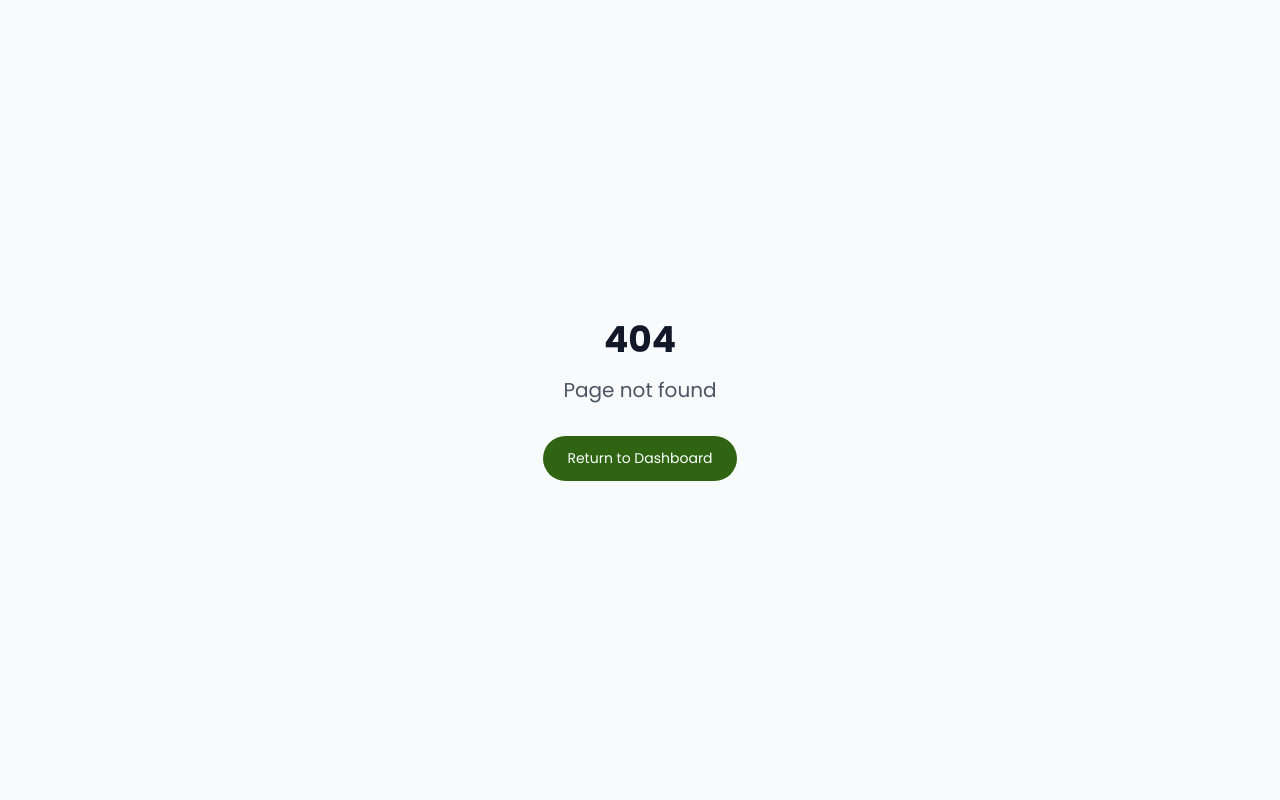
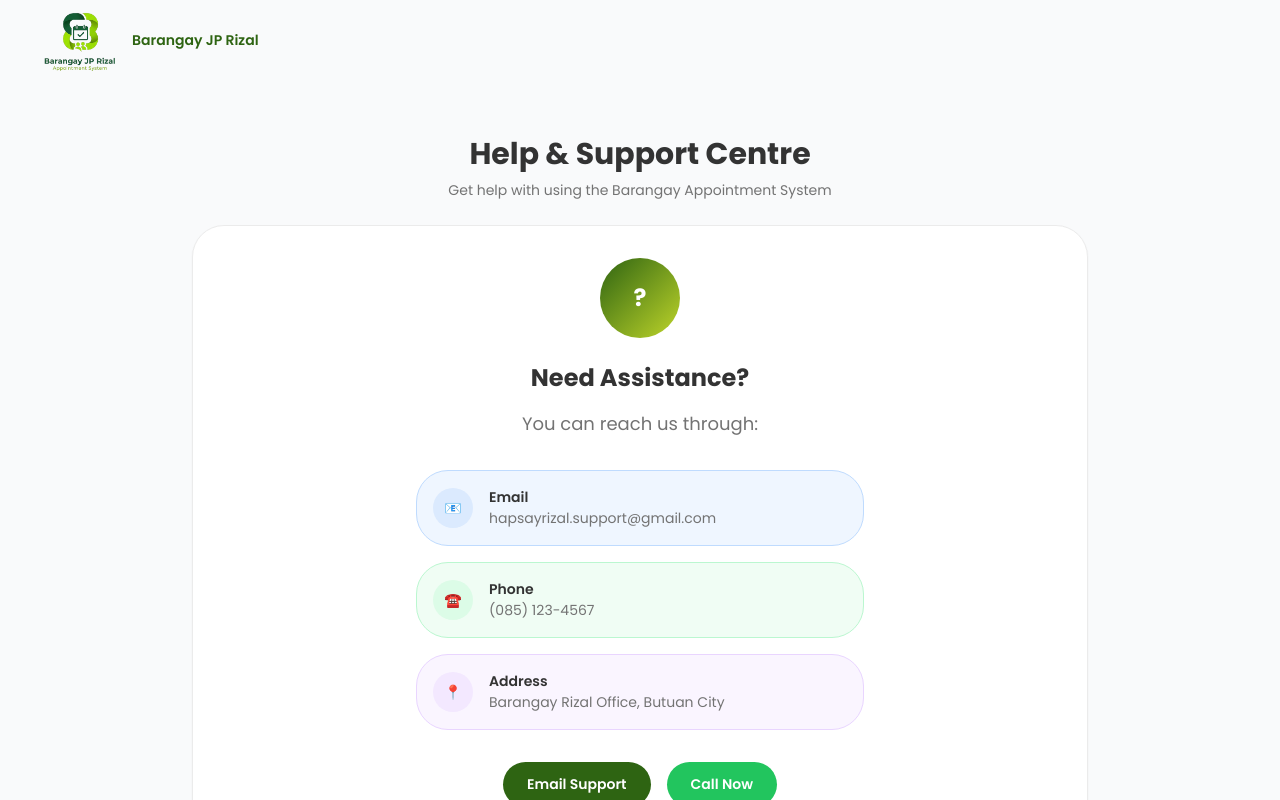
Before and after one commit to shhnny/appointment-system, a React (Vite) app: page /help-centre in a window 1280 px wide. Before the commit this address had no page. Built offline with nearby package versions, Linux system fonts and the light colour scheme.

Commit message:
feat: help page

```diff
--- a/client/App.tsx
+++ b/client/App.tsx
@@ -8,7 +8,6 @@ import HelpCentre from "./pages/HelpCentre";
 import Index from "./pages/Index";
 import NotFound from "./pages/NotFound";
 import Notifications from "./pages/Notifications";
-// import Reports from "./pages/Reports";
 import ResidentDashboard from "./pages/ResidentDashboard";
 import Settings from "./pages/Settings";
 import TimeSlots from "./pages/TimeSlots";
@@ -25,9 +24,8 @@ function App() {
         <Route path="/admin/time-slots" element={<TimeSlots />} />
         <Route path="/admin/create-time-slot" element={<CreateSlot />} />
         <Route path="/admin/appointments" element={<Appointments />} />
-        {/* <Route path="/admin/reports" element={<Reports />} /> */}
         <Route path="/admin/settings" element={<Settings />} />
-        <Route path="/admin/help" element={<HelpCentre />} />
+        <Route path="/help-centre" element={<HelpCentre />} />
         <Route path="/admin/notifications" element={<Notifications />} />
         <Route path="/resident-dashboard" element={<ResidentDashboard />} />
         <Route path="/book-appointment" element={<BookAppointment />} />
--- a/client/api/requests/time_slot.ts
+++ b/client/api/requests/time_slot.ts
@@ -37,3 +37,25 @@ export const getPublicTimeSlots = async (): Promise<{
   const response = await fetch(`${API_BASE_URL}/public/time-slots/available`);
   return await response.json();
 };
+
+export const updateTimeSlotStatus = async (params: {
+  timeslot_id: number;
+}): Promise<{
+  success: boolean;
+  message: string;
+  errors?: any;
+}> => {
+  const response = await fetch(
+    `${API_BASE_URL}/api/appointments/${params.timeslot_id}/status`,
+    {
+      method: "PUT",
+      headers: {
+        Accept: "application/json",
+        "Content-Type": "application/json",
+      },
+      body: JSON.stringify(params),
+    },
+  );
+
+  return await response.json();
+};
--- a/client/pages/HelpCentre.tsx
+++ b/client/pages/HelpCentre.tsx
@@ -1,5 +1,4 @@
-import AdminHeader from "@/components/AdminHeader";
-import AdminSidebar from "@/components/AdminSidebar";
+import { Link } from "react-router-dom";
 
 export default function HelpCentre() {
   const contactSupport = () => {
@@ -9,14 +8,27 @@ export default function HelpCentre() {
   };
 
   return (
-    <div className="flex h-screen bg-gray-50">
-      <AdminSidebar />
-
+    <div className="flex flex-col h-screen bg-gray-50 ">
+      <div className=" px-10">
+        <div className="mb-8">
+          <Link
+            to="/"
+            className="flex items-center gap-3 text-primary hover:text-primary/80"
+          >
+            <div className="w-20 h-20 flex items-center justify-center">
+              <img
+                src="/assets/JP RIZAL.png"
+                alt="Barangay JP Rizal Logo"
+                className="w-full h-full object-cover"
+              />
+            </div>
+            <span className="font-semibold">Barangay JP Rizal</span>
+          </Link>
+        </div>
+      </div>
       <div className="flex-1 flex flex-col overflow-hidden">
-        <AdminHeader />
-
         <main className="flex-1 overflow-auto">
-          <div className="p-6">
+          <div className="p-6 text-center">
             <h1 className="text-3xl font-bold text-foreground mb-2">
               Help & Support Centre
             </h1>
```
